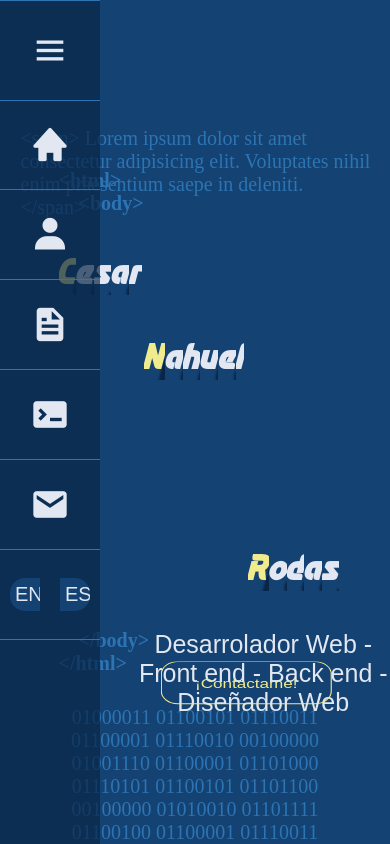
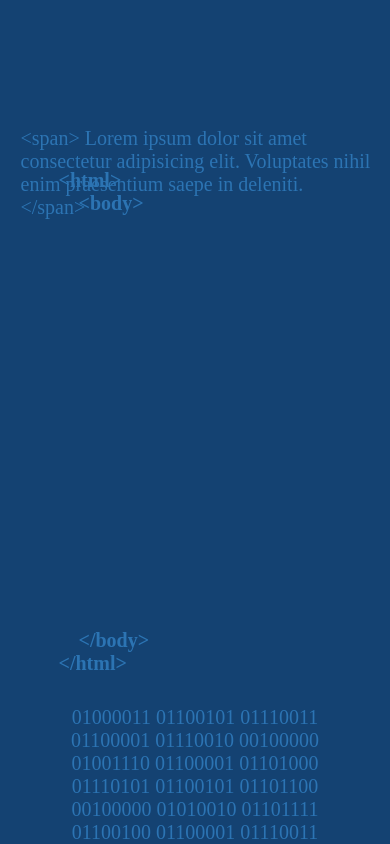
Before and after one commit to NahuRodas/nahurodas, a React (Create React App) app: page / in a window 390 px wide. Built offline with nearby package versions, Linux system fonts and the light colour scheme.

Commit message:
responsive update

```diff
--- a/public/index.html
+++ b/public/index.html
@@ -2,7 +2,7 @@
 <html lang="en">
   <head>
     <meta charset="utf-8" />
-    <link rel="icon" href="http://placekitten.com/20/20" />
+    <link rel="icon" href='./icon.png'/>
     <link href='https://unpkg.com/boxicons@2.1.4/css/boxicons.min.css' rel='stylesheet'>
     <meta name="viewport" content="width=device-width, initial-scale=1" />
 
--- a/src/components/Curriculum/Curriculum.scss
+++ b/src/components/Curriculum/Curriculum.scss
@@ -23,22 +23,21 @@ $second-text-color: #F0EB8D;
 }
 
 .grilla-curriculum{
+    height: 100%;
     padding: 20px;
     height: fit-content;
     display: grid;
     grid-template-columns: repeat(2,1fr);
-    row-gap: 10%;
     gap: 20px;
 }
 
 .particion{
-    height: auto;
+    height: 100%;
     border: 2px solid $primary-color;
     background-color: #205395e0;
     color: $text-color;
     animation: flipInX 1s;
     box-shadow: 10px 10px 5px $primary-color;
-    overflow: auto;
 }
 
 .particion h2{
--- a/src/components/Home/Home.scss
+++ b/src/components/Home/Home.scss
@@ -1,6 +1,10 @@
 /********************************/
 /****** VARIABLES GLOBALES ******/
 /********************************/
+
+$breackpoint-smartphone: 300px;
+$breackpoint-tablet: 760px;
+$breackpoint-desktop: 1300px;
 
 $navbar-bg: #3A1078;
 $primary-color: #0A2647;
@@ -17,27 +21,129 @@ $second-text-color: #F0EB8D;
 
     /***************************/
 
-*{overflow: hidden;}
 
+
+@media screen and (min-width: $breackpoint-smartphone) {
     .contenedor{
-    padding-left: 150px;
         width: 100vw;
         height: 100vh;
         display: block;
         align-items: center;
         justify-content: center;
+        padding: 10px;
     }
 
-.home{
+    .home {
+        background-color: $secondary-color;
+        color: $text-color;
+
+        .main-title {
+            display: flex;
+            justify-content: center;
+            align-items: center;
+            margin: 20px;
+            margin-top: 30vh;
+            font-size: 4em;
+            font-family: 'Techno', 'Arial';
+            user-select: none;
+            text-shadow: 5px 5px 2px $primary-color;
+        }
+
+        .first-name {
+            position: absolute;
+            display: flex;
+            top: 30%;
+            left: 10%
+        }
+
+        .mid-name {
+            position: absolute;
+            display: flex;
+            top: 40%;
+            left: 30%;
+        }
+
+        .last-name {
+            position: absolute;
+            display: flex;
+            top: 50%;
+            left: 50%;
+        }
+
+    }
+        .first-letter {
+            color: $second-text-color;
+        }
+
+        .first-name {
+            animation: bounceInLeft 1s;
+        }
+
+        .mid-name {
+            animation: bounceInDown 1.2s;
+        }
+
+        .last-name {
+            animation: bounceInRight 1.4s;
+        }
+
+        .title {
+            animation: jello 4s infinite;
+        }
+
+        .subtitle {
+            font-family: Arial, Helvetica, sans-serif;
+            font-size: 20px;
+            text-align: center;
+            margin-top: 30px;
+            position: absolute;
+            bottom: 25%;
+            left: 0;
+            animation: bounceInUp 1s;
+        }
+
+        .contacto-home {
+            width: 160px;
+            height: 60px;
+            animation: rubberBand 1s infinite;
+            position: absolute;
+            right: 25%;
+            bottom: 5%;
+        }
+
+        .btn-contacto-home {
+            animation: bounceInUp 1s;
+            width: 150px;
+            height: 50px;
+            background: $secondary-color;
+            border: 1px solid $second-text-color;
+            color: $second-text-color;
+            cursor: pointer;
+            border-radius: 15px;
+            font-size: 15px;
+        }
+
+}
+
+@media screen and (min-width: $breackpoint-desktop) {
+
+    * {
+        overflow: hidden;
+    }
+    .contenedor {
+        width: 100vw;
+        height: 100vh;
+        padding-left: 150px;
+    }
+
+    .home {
         background-color: $secondary-color;
         color: $text-color;
         overflow: hidden;
+        width: 100%;
+        height: 100%;
 
-
-    .main-title{
-        display: flex;
-        justify-content: center;
-        align-items: center;
+        .main-title {
             margin: 20px;
             margin-top: 30vh;
             font-size: 9vw;
@@ -47,23 +153,25 @@ $second-text-color: #F0EB8D;
 
         }
 
-    .first-name{
+        .first-name {
             position: absolute;
             display: flex;
-        top: 30%;
-        left: 15%
+            top: 25%;
+            left: 15%;
         }
-    .mid-name{
+
+        .mid-name {
             position: absolute;
             display: flex;
             top: 40%;
-        left: 37%
+            left: 37%;
         }
-    .last-name{
+
+        .last-name {
             position: absolute;
             display: flex;
-        bottom:30%;
-        right: 13%;
+            top: 55%;
+            left: 64%;
         }
 
     }
@@ -72,17 +180,23 @@ $second-text-color: #F0EB8D;
         color: $second-text-color;
     }
 
-.first-name{
+    .first-name {
         animation: bounceInLeft 1s;
     }
-.mid-name{
+
+    .mid-name {
         animation: bounceInDown 1.2s;
     }
-.last-name{
+
+    .last-name {
         animation: bounceInRight 1.4s;
     }
 
-.title:hover{
+    .title {
+        animation:none;
+    }
+
+    .title:hover {
         animation: jello 0.5s;
     }
 
@@ -97,7 +211,7 @@ $second-text-color: #F0EB8D;
         animation: bounceInUp 1s;
     }
 
-.contacto-home{
+    .contacto-home {
         width: 160px;
         height: 60px;
         animation: rubberBand 1s infinite;
@@ -105,7 +219,8 @@ $second-text-color: #F0EB8D;
         right: 15%;
         bottom: 15%;
     }
-.btn-contacto-home{
+
+    .btn-contacto-home {
         animation: bounceInUp 1s;
         width: 150px;
         height: 50px;
@@ -117,6 +232,7 @@ $second-text-color: #F0EB8D;
         font-size: 15px;
     }
 
-.btn-contacto-home:hover{
+    .btn-contacto-home:hover {
         background-color: $third-color;
     }
+}
--- a/src/components/SideBar/NavBar.scss
+++ b/src/components/SideBar/NavBar.scss
@@ -2,6 +2,9 @@
     /********************************/
     /****** VARIABLES GLOBALES ******/
     /********************************/
+
+$breackpoint-smartphone: 300px;
+$breackpoint-desktop: 1300px;
 
 $navbar-bg: #3A1078;
 $primary-color: #0A2647;
@@ -15,27 +18,30 @@ $second-text-color: #F0EB8D;
     /***** SMALL SCREEN (<750px) *****/
     /*********************************/
 
-.navbar{
+@media only screen and (min-width: $breackpoint-smartphone) {
+    .navbar {
         background-color: #0a2647b2;
         width: 100px;
         position: fixed;
-    top: 0;
-    left: 0;
         z-index: 99;
         animation: fadeIn 1s;
+        border-radius: 15px;
+        margin-left: 5px;
+        margin-top: 5px;
     }
 
-.hide-menu{
+    .hide-menu {
+        display: flex;
         width: 100px;
         height: 100px;
-    display: flex;
         align-items: center;
         justify-content: center;
         border-top: 1px solid $fourth-color;
+        border-radius: 15px;
     }
 
-.menu{
-    height: 100vh;
+    .menu {
+        height: 90%
     }
 
     .navbar-home {
@@ -49,11 +55,11 @@ $second-text-color: #F0EB8D;
         padding: 10px;
     }
 
-.active-btn{
+    .active-btn {
         background-color: $third-color;
     }
 
-.navbar-btn{
+    .navbar-btn {
         width: 100%;
         height: 90px;
         display: flex;
@@ -63,9 +69,9 @@ $second-text-color: #F0EB8D;
         padding: 10px;
     }
 
-.btn{
+    .btn {
         width: 100%;
-    height:80%;
+        height: 80%;
         background-color: transparent;
         color: $text-color;
         border: none;
@@ -76,35 +82,27 @@ $second-text-color: #F0EB8D;
         justify-content: center;
     }
 
-.btn i{
+    .btn i {
         opacity: 1;
         font-size: 40px;
         position: absolute;
     }
-.btn span{
+
+    .btn span {
         opacity: 0;
         font-size: 15px;
         position: absolute;
     }
 
-.hide-menu-btn{
+    .hide-menu-btn {
         display: flex;
         align-items: center;
         justify-content: center;
     }
 
-.navbar-btn:hover{
+    .navbar-btn:hover {
         background-color: $third-color;
-    i{
-        opacity: 0;
-    }
-    span{
-        opacity: 1;
-    }
-}
 
-.navbar-home:hover {
-    background-color: $third-color;
         i {
             opacity: 0;
         }
@@ -114,14 +112,26 @@ $second-text-color: #F0EB8D;
         }
     }
 
-.lenguaje{
+    .navbar-home:hover {
+        background-color: $third-color;
+
+        i {
+            opacity: 0;
+        }
+
+        span {
+            opacity: 1;
+        }
+    }
+
+    .lenguaje {
         display: flex;
         align-items: center;
         justify-content: center;
     }
 
     .btn-english,
-.btn-spanish{
+    .btn-spanish {
         background-color: $secondary-color;
         padding: 5px;
         color: $text-color;
@@ -131,42 +141,30 @@ $second-text-color: #F0EB8D;
         cursor: pointer;
     }
 
-
-
-.btn-english{
+    .btn-english {
         border-top-left-radius: 15px;
         border-bottom-left-radius: 15px;
     }
 
-.btn-spanish{
+    .btn-spanish {
         border-top-right-radius: 15px;
         border-bottom-right-radius: 15px;
     }
-
-
-        /***********************************************/
-        /***** MEDIUM SCREEN (>=750px AND <1300px) *****/
-        /***********************************************/
-
-@media only screen and (min-width:750px) {
-
 }
 
-        /***********************************/
-        /***** LARGE SCREEN (>=1300px) *****/
-        /***********************************/
+@media only screen and (min-width: $breackpoint-desktop) {
 
-@media only screen and (min-width:1300px) {
+    .navbar {
+        margin: 0;
+        border-radius: 0;
+    }
 
-    .navbar{
+    .hide-menu {
+        visibility: hidden;
+    }
+
+    .menu {
         height: 100vh;
     }
 
-    .hide-menu{
-        display: none;
 }
-
-    .menu {
-        padding-top: 20vh;
-    }
-}
```
Also changed, not shown: public/icon.png (added), src/assets/proyecto5.PNG. Lines whose indentation alone changed are shown as unchanged.
